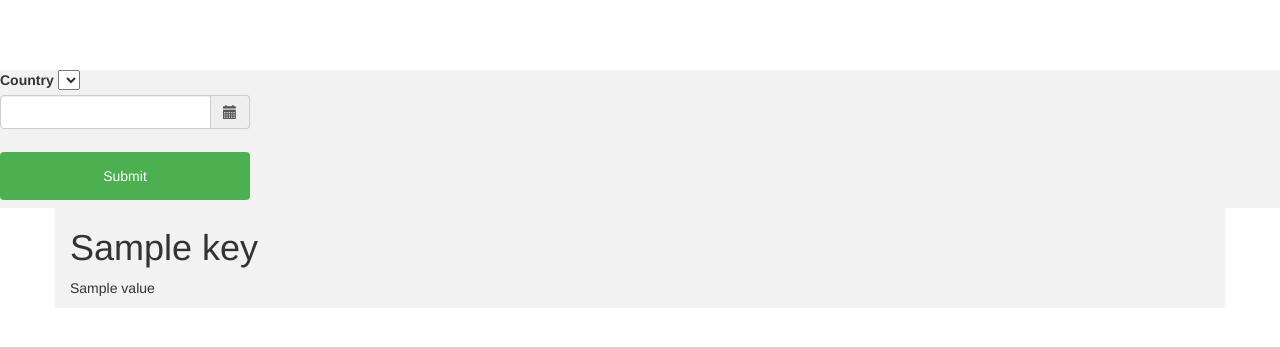
After one commit to harut-git/dj-basic-project, a Django app: template windx/dashboard/templates/dashboardTemplates/results.html in a window 1280 px wide. The commit adds this page. Shown: the top 347 px of the page. Run offline with Django 3.2, Linux system fonts and the light colour scheme; tables that the repository leaves empty hold one stand-in row (values such as "Sample post"); the template is opened without the code that fills it: values that come from a table or form of the project are taken from there, most other values are stand-ins (such as "Sample title", 1, 10 or a date in 2020); lists and menus that the app fills with data are empty.

Commit message:
added Queries

```diff
--- a/windx/dashboard/static/css/base.css
+++ b/windx/dashboard/static/css/base.css
@@ -105,3 +105,36 @@ div.source-links {
         width: 263px;
     }
 }
+
+#fname {
+    width: 250px;
+    padding: 12px 20px;
+    margin: 8px 0;
+    display: inline-block;
+    border: 1px solid #ccc;
+    border-radius: 4px;
+    box-sizing: border-box;
+}
+
+#submit {
+    width: 250px;
+    background-color: #4CAF50;
+    color: white;
+    padding: 14px 20px;
+    margin: 8px 0;
+    border: none;
+    border-radius: 4px;
+    cursor: pointer;
+}
+
+#submit:hover {
+    background-color: #45a049;
+}
+
+div {
+    background-color: #f2f2f2;
+}
+
+#datetimepicker2 {
+    width: 250px;
+}
--- a/windx/dashboard/templates/dashboardTemplates/categories.html
+++ /dev/null
@@ -1 +0,0 @@
-{% extends 'blog/base.html' %}
--- a/windx/dashboard/templates/dashboardTemplates/datetime.html
+++ b/windx/dashboard/templates/dashboardTemplates/datetime.html
@@ -11,26 +11,35 @@
     <link rel="stylesheet" href="../../static/css/base.css"/>
 </head>
 <body>
-<div class="container">
-    <div class="row">
-        <div class='col-sm-6'>
-            <div class="form-group">
+<div>
+  <form action="/results/">
+    <label for="name">Country</label>
+    <select id="name" name="name">
+        {% for key, value in users.items %}
+     <option value={{value}}>{{key}}</option>
+        {% endfor %}
+    </select>
+      <div class="form-group">
                 <div class='input-group date' id='datetimepicker2'>
-                    <input type='text' class="form-control" />
+                    <input type='text' name="date" class="form-control" />
                     <span class="input-group-addon">
                         <span class="glyphicon glyphicon-calendar"></span>
                     </span>
                 </div>
             </div>
-        </div>
-        <script type="text/javascript">
+    <input type="submit" id="submit" value="Submit">
+  </form>
+</div>
+<script type="text/javascript">
             $(function () {
                 $('#datetimepicker2').datetimepicker({
                     locale: 'ru'
                 });
             });
-        </script>
-    </div>
+</script>
+<div class="container">
+    {% block results %}
+        {% endblock %}
 </div>
 </body>
 </html>
--- /dev/null
+++ b/windx/dashboard/templates/dashboardTemplates/results.html
@@ -0,0 +1,11 @@
+{% extends 'dashboardTemplates/datetime.html' %}
+ {% block results %}
+<div id="results">
+    {% for key, value in results.items %}
+    <h1>{{key}}</h1>
+    <p>{{value}}</p>
+    {% endfor %}
+
+</div>
+
+        {% endblock %}
--- a/windx/dashboard/urls.py
+++ b/windx/dashboard/urls.py
@@ -5,6 +5,7 @@ import views
 urlpatterns = [
     url(r'^dashboard', views.dashboard, name='dashboard'),
     url(r'^user', views.user, name='user'),
-    url(r'^index', views.index, name='index')
+    url(r'^index', views.index, name='index'),
+    url(r'^results', views.results, name='results')
 
 ]
```
Also changed, not shown: windx/dashboard/views.py (+19 -6 lines).
